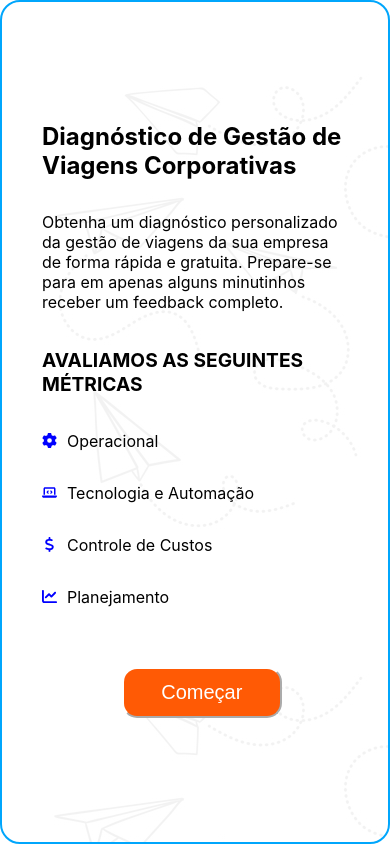
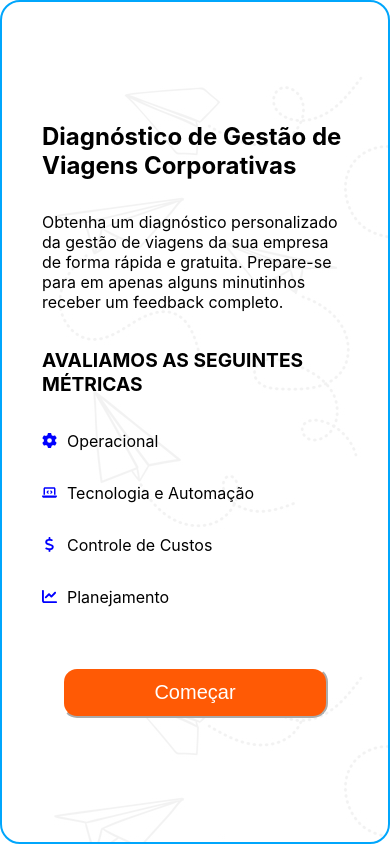
Before and after one commit to RaphaPaixOnfly/responsive-next, a Next.js app: page / in a window 390 px wide. Built offline with nearby package versions, Linux system fonts and the light colour scheme.

Commit message:
versao atual desgin inicial chatgpt nao esta pronto

```diff
--- a/styles/Home.module.css
+++ b/styles/Home.module.css
@@ -134,7 +134,7 @@
     border-radius: 50%; /* Faz o contêiner ser um círculo */
     overflow: hidden; /* Esconde as partes da imagem que saem do contêiner */
     display: flex;
-    margin-left: 60px;
+    margin-left: 40px;
     margin-top: -40px;
   }
 
@@ -146,4 +146,8 @@
     .imageContainer {
       display: none;
     }
+    .column2 button{
+      width: 100%;
+      margin-left: 0;
+    }
   }
```
